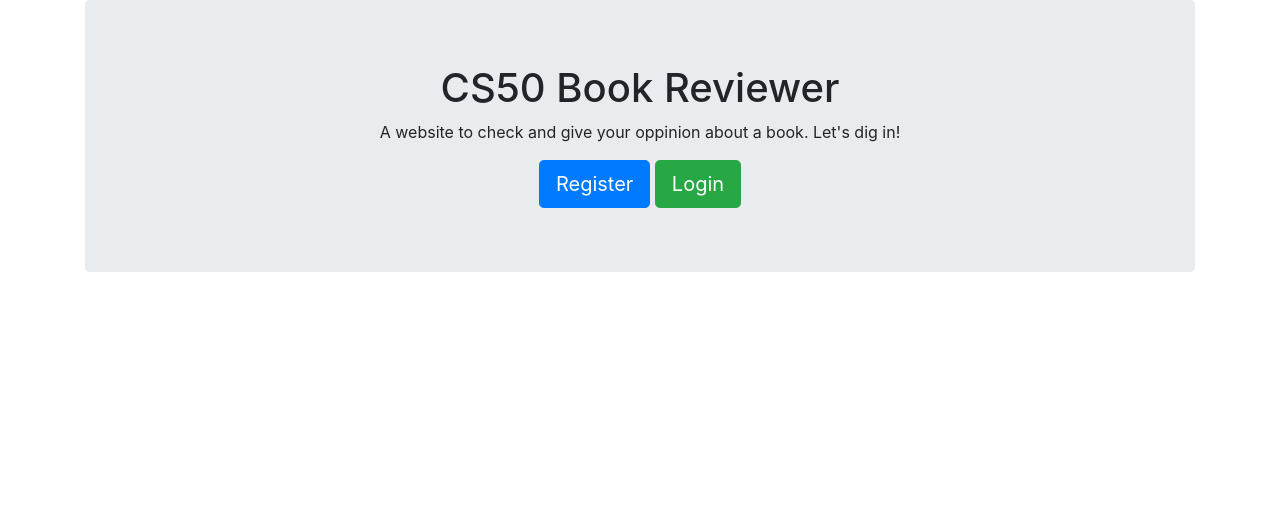
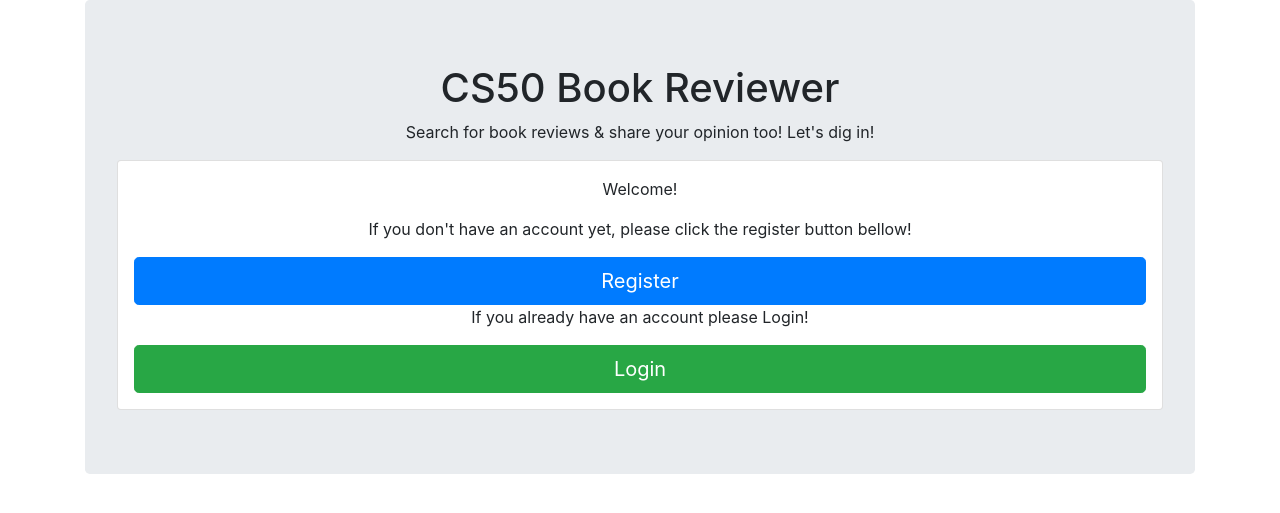
Before and after one commit to douglasvinicio/cs50w-book-review-app, a Flask app: page / in a window 1280 px wide. Shown: the part 56-569 px from the top of the page. Run offline with Flask 2, Linux system fonts and the light colour scheme; some libraries are stand-ins or nearby versions.

Commit message:
final update

```diff
--- a/application.py
+++ b/application.py
@@ -60,7 +60,8 @@ def register():
 
         # Commit to Database
         db.commit()
-        return render_template('success.html')
+        return redirect(url_for('login'))
+        flash('No books found in the database. Try again!' , 'info')
     return render_template('register.html', form=form)
 
 #Logout
--- a/templates/book.html
+++ b/templates/book.html
@@ -22,7 +22,7 @@
 {#Dividing two cards / Book info / Goodread infos#}
 <div class="card text-center">
   <div class="card-header">
-    Reviews data by GoodReads
+     GoodReads Reviews
  </div>
   <div class="card-body">
     <h6>Average Rating : {{ avgrating }}</h6>
@@ -42,7 +42,7 @@
 <div class="card text-center">
   <div class="card-header">
   <div class="card-footer">
-   Leave your rating and share your toughts ;)
+   Leave your rating and share your thoughts :)
   </div>
 
     <div class="comment-wrapper">
--- a/templates/index.html
+++ b/templates/index.html
@@ -6,12 +6,19 @@
 
     <div class="jumbotron text-center">
     <h1> CS50 Book Reviewer </h1>
-    <p>A website to check and give your oppinion about a book. Let's dig in! </p>
+    <p>Search for book reviews & share your opinion too! Let's dig in! </p>
 
     {#If session is logged in Show buttons to Register and Login.#}
     {% if session.logged_in == NULL %}
+
+<div class="card card-inverse card-primary p-3 text-center">
+          <p> Welcome! </p>
+          <p> If you don't have an account yet, please click the register button bellow! </p>
       <a href="/register" class="btn btn-primary btn-lg">Register</a>
+      <p> If you already have an account please Login!</p>
       <a href="/login" class="btn btn-success btn-lg">Login</a>
+       </div>
+
     {% endif %}
 
     {% if session.logged_in == True %}
```
Also changed, not shown: README.md, 9 other files.
